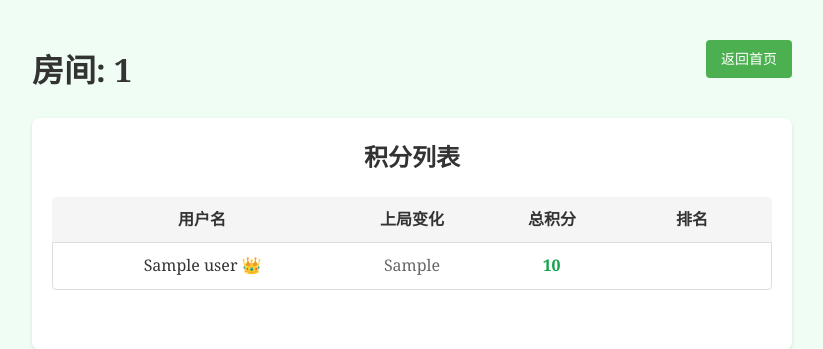
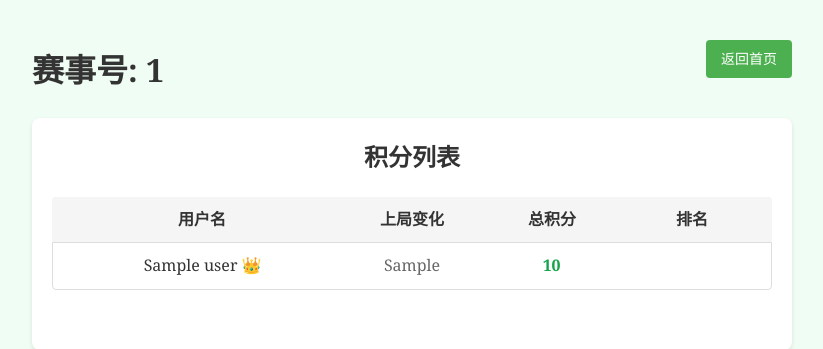
Before and after one commit to ZihaoVistonWang/scoreboard, a Flask app: template templates/room.html in a window 1280 px wide. Shown: the top 349 px of the page, without its empty margins (228-1051 px from the left). Run offline with Flask 3, Linux system fonts and the light colour scheme; the template is opened without the code that fills it: most values are stand-ins (such as "Sample title", 1, 10 or a date in 2020).

Commit message:
refactor(templates): 简化结算报告中的房间号显示
移除结算报告标题中重复的房间号信息，提升页面简洁性和可读性

```diff
--- a/templates/room.html
+++ b/templates/room.html
@@ -3,13 +3,13 @@
 <head>
     <meta charset="UTF-8">
     <meta name="viewport" content="width=device-width, initial-scale=1.0">
-    <title>房间 {{ room_id }} - 赛事积分板</title>
+    <title>赛事号: {{ room_id }} - 赛事积分板</title>
     <link rel="stylesheet" href="{{ url_for('static', filename='css/style.css') }}">
 </head>
 <body>
     <div class="container">
         <header>
-            <h1>房间: {{ room_id }}</h1>
+            <h1>赛事号: {{ room_id }}</h1>
             <a href="/" class="btn back-btn">返回首页</a>
         </header>
 
@@ -51,7 +51,7 @@
                 <div id="settlement-reports" class="settlement-reports">
                     {% for report in room_data.get('settlement_reports', []) %}
                     <div class="settlement-report">
-                        <div class="settlement-header">房间号：{{ room_id }}的第{{ report.count }}次结算报告 ({{ report.timestamp }})</div>
+                        <div class="settlement-header">第{{ report.count }}次结算报告 ({{ report.timestamp }})</div>
                         <div class="settlement-content">{{ report.report | replace('\n', '<br>') | safe }}</div>
                     </div>
                     {% endfor %}
@@ -294,7 +294,7 @@
 
                             const header = document.createElement('div');
                             header.className = 'settlement-header collapsed';
-                            header.textContent = `房间号：${roomId}的第${data.settlement_count}次结算报告 (${data.timestamp})`;
+                            header.textContent = `第${data.settlement_count}次结算报告 (${data.timestamp})`;
 
                             const content = document.createElement('div');
                             content.className = 'settlement-content';
@@ -351,7 +351,7 @@
 
                                         const header = document.createElement('div');
                                         header.className = 'settlement-header collapsed';
-                                        header.textContent = `房间号：${roomId}的第${report.count}次结算报告 (${report.timestamp})`;
+                                        header.textContent = `第${report.count}次结算报告 (${report.timestamp})`;
 
                                         const content = document.createElement('div');
                                         content.className = 'settlement-content';
```
